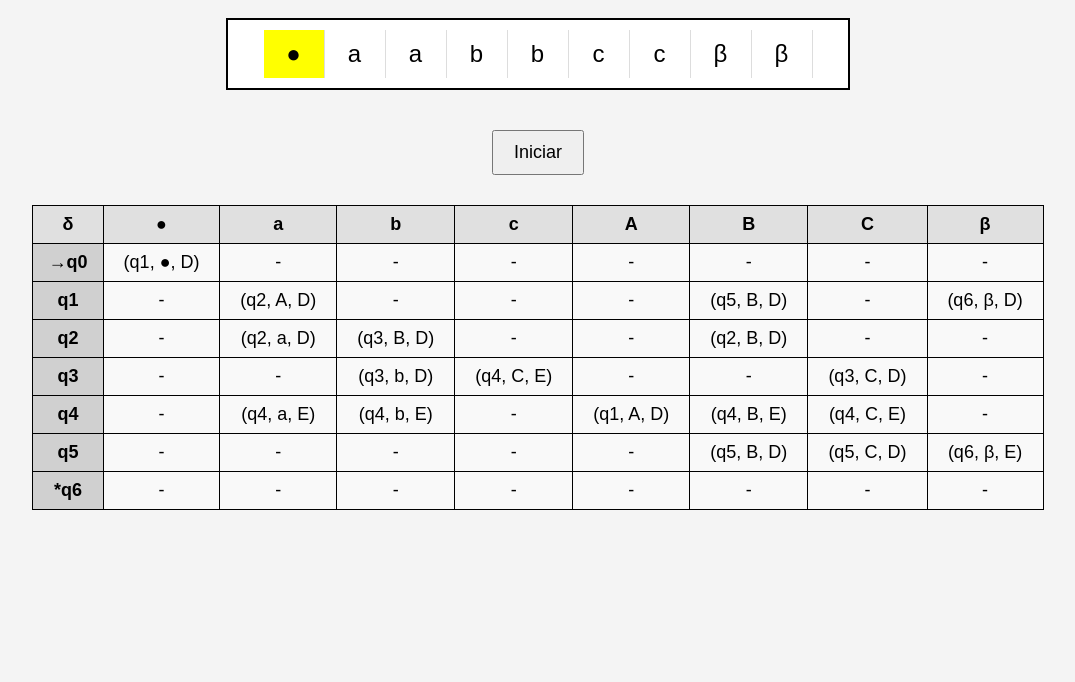
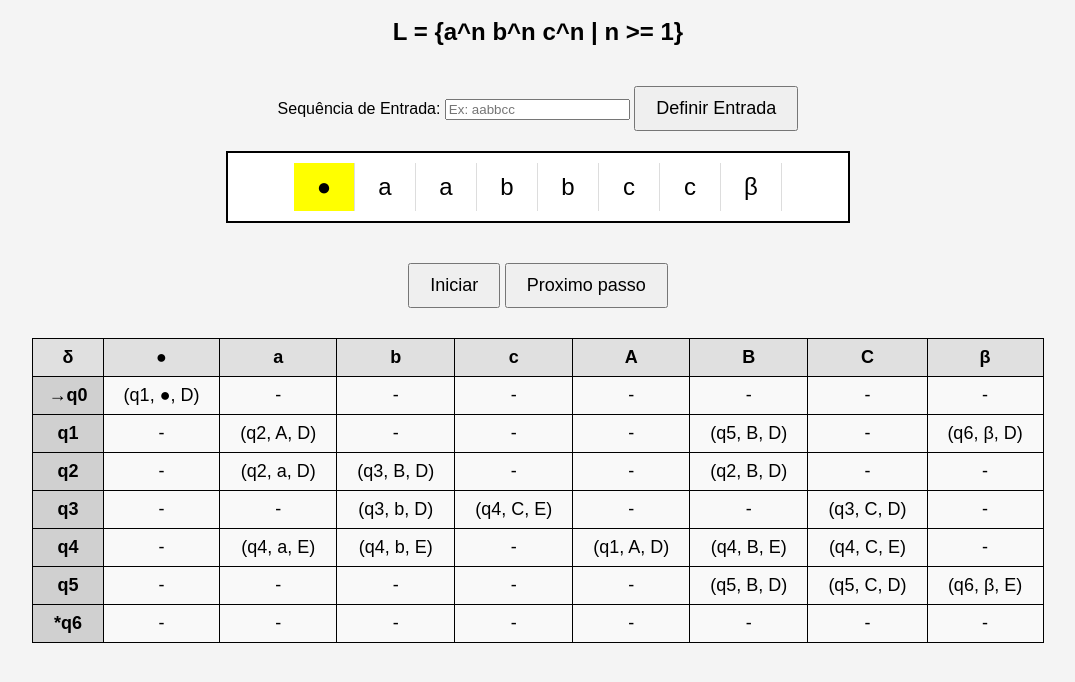
Before and after one commit to Edumokfa/maquinaDeTuring, a plain HTML site: page index.html in a window 1280 px wide. Shown: the part 90-772 px from the top of the page, without its empty margins (102-1177 px from the left). Drawn offline with Linux system fonts and the light colour scheme.

Commit message:
Add files via upload

```diff
--- a/index.html
+++ b/index.html
@@ -9,10 +9,17 @@
 <body>
     <div class="container">
         <h1>Máquina de Turing - Linguagem Triplo Balanceamento</h1>
+        <h2>L = {a^n b^n c^n | n >= 1}</h2>
+
+        <label for="input-sequence">Sequência de Entrada:</label>
+        <input type="text" id="input-sequence" placeholder="Ex: aabbcc">
+        <button onclick="setInputTape()">Definir Entrada</button>
+
         <div id="tape-container">
             <div id="tape"></div>
         </div>
         <button onclick="startTuringMachine()">Iniciar</button>
+        <button onclick="step()">Proximo passo</button>
         <div id="result"></div>
 
         <table id="transition-table">
--- a/script.js
+++ b/script.js
@@ -1,22 +1,22 @@
-
-let tape = ['●', 'a', 'a', 'b', 'b', 'c', 'c', 'β', 'β'];
+let tape = ['●', 'a', 'a', 'b', 'b', 'c', 'c', 'β'];
 let head = 0;
 let state = 'q0';
 let acceptingState = 'q6';
+let countIteractions = 0;
 
-function renderTape() {
-    const tapeContainer = document.getElementById('tape');
-    tapeContainer.innerHTML = '';
-    tape.forEach((symbol, index) => {
-        const cell = document.createElement('div');
-        cell.textContent = symbol;
-        if (index === head) {
-            cell.style.backgroundColor = 'yellow';
-        }
-        tapeContainer.appendChild(cell);
-    });
+function setInputTape() {
+    const input = document.getElementById('input-sequence').value;
+    countIteractions = 0;
+    if (input) {
+        tape = ['●', ...input.split(''), 'β'];
+        head = 0;
+        state = 'q0';
+        renderTape();
+        document.getElementById('result').textContent = '';
+    } else {
+        alert('Por favor, insira uma sequência de entrada.');
+    }
 }
-
 const transitions = {
     'q0': {
         '●': ['q1', '●', 'D'],
@@ -83,9 +83,11 @@ function step() {
     let [nextState, writeSymbol, direction] = transitions[state][symbol] || [null, null, null];
 
     if (!nextState) {
-        document.getElementById('result').textContent = 'Erro: Transição inválida!';
-        return;
+        let errorIn = countIteractions + 1;
+        document.getElementById('result').textContent = 'Erro em '+ errorIn +' iterações!';
+        return false;
     }
+    countIteractions++;
 
     highlightTransition(state, symbol);
 
@@ -96,7 +98,7 @@ function step() {
     renderTape();
 
     if (state === acceptingState) {
-        document.getElementById('result').textContent = 'Aceito!';
+        document.getElementById('result').textContent = 'Aceito em ' + countIteractions + ' iterações!';
     }
 }
 
@@ -106,9 +108,24 @@ function startTuringMachine() {
         if (state === acceptingState) {
             clearInterval(interval);
         } else {
-            step();
+            if (!step()){
+                return;
+            }
         }
     }, 1000);
 }
 
+function renderTape() {
+    const tapeContainer = document.getElementById('tape');
+    tapeContainer.innerHTML = '';
+    tape.forEach((symbol, index) => {
+        const cell = document.createElement('div');
+        cell.textContent = symbol;
+        if (index === head) {
+            cell.style.backgroundColor = 'yellow';
+        }
+        tapeContainer.appendChild(cell);
+    });
+}
+
 renderTape();
```
